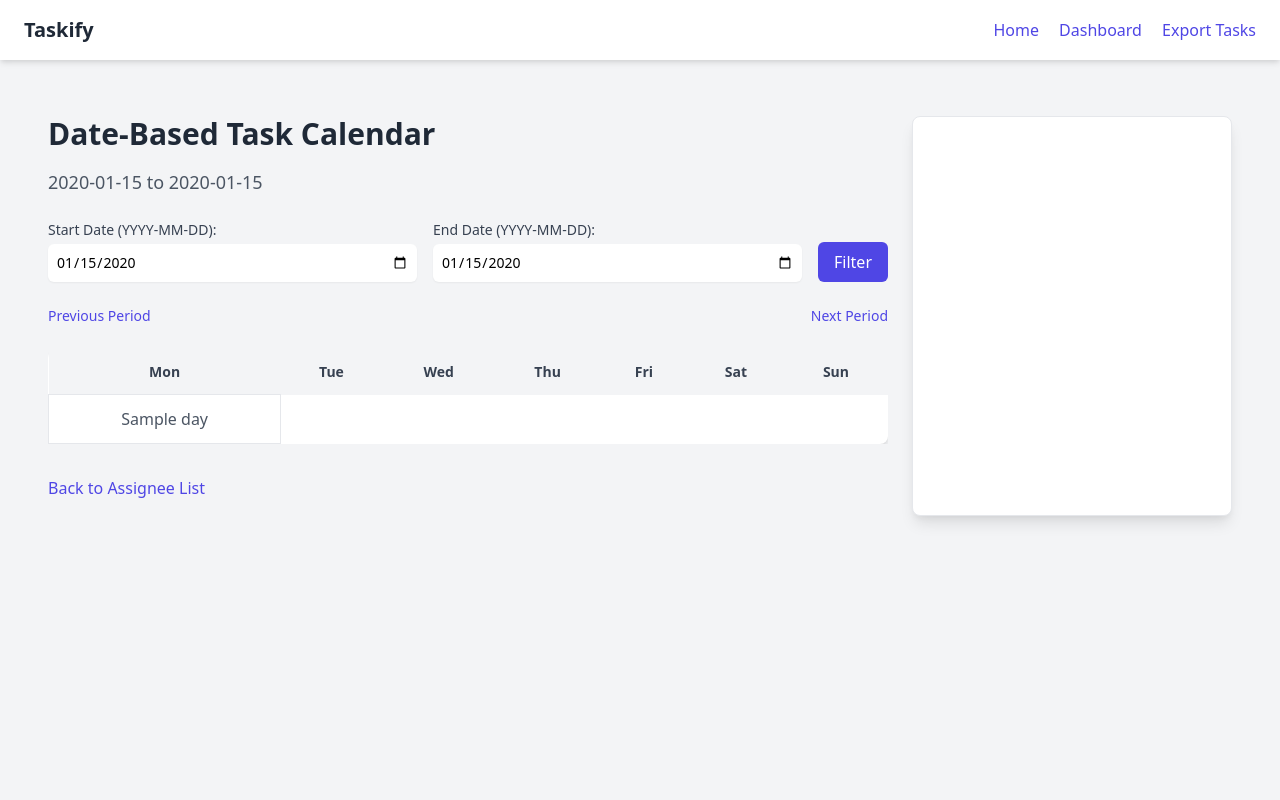
After one commit to SIVABALANPRABHU/Taskify, a Django app: template employee_management/tasks/templates/date_calendar.html in a window 1280 px wide. The commit adds this page. Run offline with Django 5.2, Linux system fonts and the light colour scheme; the template is opened without the code that fills it: most values are stand-ins (such as "Sample title", 1, 10 or a date in 2020).

Commit message:
Date-Based Task Calendar feature added

```diff
--- /dev/null
+++ b/employee_management/tasks/templates/date_calendar.html
@@ -0,0 +1,160 @@
+{% extends 'base.html' %}
+{% load custom_filters %}
+{% block title %}Date-Based Task Calendar{% endblock %}
+{% block content %}
+    <div class="container mx-auto p-4 sm:p-6 max-w-7xl">
+        <div class="flex flex-col lg:flex-row gap-6">
+            <!-- Main Calendar Area -->
+            <div class="flex-1">
+                <h1 class="text-3xl font-bold text-gray-800 mb-4">Date-Based Task Calendar</h1>
+                <h3 class="text-lg text-gray-600 mb-6">{{ start_date|date:"Y-m-d" }} to {{ end_date|date:"Y-m-d" }}</h3>
+
+                <!-- Start/End Date Filter Form -->
+                <form method="GET" action="{% url 'date_calendar' %}" class="mb-6 flex flex-col sm:flex-row gap-4">
+                    <div class="flex-1">
+                        <label for="start_date" class="block text-sm font-medium text-gray-700">Start Date (YYYY-MM-DD):</label>
+                        <input type="date" id="start_date" name="start_date" value="{{ start_date|date:'Y-m-d' }}" placeholder="2025-05-01"
+                               class="mt-1 block w-full border-gray-300 rounded-md shadow-sm focus:ring-indigo-500 focus:border-indigo-500 sm:text-sm p-2 appearance-none">
+                    </div>
+                    <div class="flex-1">
+                        <label for="end_date" class="block text-sm font-medium text-gray-700">End Date (YYYY-MM-DD):</label>
+                        <input type="date" id="end_date" name="end_date" value="{{ end_date|date:'Y-m-d' }}" placeholder="2025-05-31"
+                               class="mt-1 block w-full border-gray-300 rounded-md shadow-sm focus:ring-indigo-500 focus:border-indigo-500 sm:text-sm p-2 appearance-none">
+                    </div>
+                    <div class="self-end">
+                        <button type="submit" class="bg-indigo-600 text-white px-4 py-2 rounded-md hover:bg-indigo-700 transition">Filter</button>
+                    </div>
+                </form>
+
+                <!-- Navigation for previous/next date range -->
+                <div class="mb-6 flex justify-between text-sm">
+                    <a href="{% url 'date_calendar' %}?start_date={{ prev_start_date|date:'Y-m-d' }}&end_date={{ prev_end_date|date:'Y-m-d' }}&mode=date"
+                       class="text-indigo-600 hover:text-indigo-800 font-medium">Previous Period</a>
+                    <a href="{% url 'date_calendar' %}?start_date={{ next_start_date|date:'Y-m-d' }}&end_date={{ next_end_date|date:'Y-m-d' }}&mode=date"
+                       class="text-indigo-600 hover:text-indigo-800 font-medium">Next Period</a>
+                </div>
+
+                <!-- Calendar Table -->
+                <div class="overflow-x-auto mb-8">
+                    <table class="w-full border-collapse bg-white shadow-md rounded-lg">
+                        <thead>
+                            <tr class="bg-gray-100">
+                                <th class="p-3 text-sm font-semibold text-gray-700">Mon</th>
+                                <th class="p-3 text-sm font-semibold text-gray-700">Tue</th>
+                                <th class="p-3 text-sm font-semibold text-gray-700">Wed</th>
+                                <th class="p-3 text-sm font-semibold text-gray-700">Thu</th>
+                                <th class="p-3 text-sm font-semibold text-gray-700">Fri</th>
+                                <th class="p-3 text-sm font-semibold text-gray-700">Sat</th>
+                                <th class="p-3 text-sm font-semibold text-gray-700">Sun</th>
+                            </tr>
+                        </thead>
+                        <tbody>
+                            {% for week in calendar %}
+                                <tr>
+                                    {% for day in week %}
+                                        {% if day %}
+                                            {% with date_str=day|date:"Y-m-d" %}
+                                                <td class="border border-gray-200 p-3 text-center align-top {% if date_str in assignees_by_date %}bg-teal-100 cursor-pointer{% else %}bg-white{% endif %} hover:bg-gray-50 transition"
+                                                    {% if date_str in assignees_by_date %}data-date="{{ date_str }}" onclick="toggleSidebar('{{ date_str }}')"{% endif %}>
+                                                    <span class="text-gray-600 font-medium">{{ day.day }}</span>
+                                                    {% if date_str in assignees_by_date %}
+                                                        <div class="text-xs text-gray-500 mt-1">
+                                                            {{ assignees_by_date|lookup:date_str|length }} assignee{{ assignees_by_date|lookup:date_str|length|pluralize }}
+                                                        </div>
+                                                    {% endif %}
+                                                </td>
+                                            {% endwith %}
+                                        {% else %}
+                                            <td class="border border-gray-200 p-3 text-center bg-gray-50"></td>
+                                        {% endif %}
+                                    {% endfor %}
+                                </tr>
+                            {% endfor %}
+                        </tbody>
+                    </table>
+                </div>
+
+                <!-- Back to Assignee List -->
+                <div class="mb-4">
+                    <a href="{% url 'index' %}?mode=assignee" class="text-indigo-600 hover:text-indigo-800 font-medium">Back to Assignee List</a>
+                </div>
+            </div>
+
+            <!-- Right Sidebar -->
+            <div id="sidebar" class="lg:w-80 bg-white border border-gray-200 rounded-lg shadow-lg hidden lg:block sticky top-6 max-h-[calc(100vh-2rem)] overflow-y-auto">
+                <div id="sidebar-content" class="p-4">
+                    <h2 id="sidebar-date" class="text-lg font-semibold text-gray-800 mb-4"></h2>
+                    <ul id="assignee-list" class="space-y-2"></ul>
+                </div>
+            </div>
+        </div>
+    </div>
+
+    <!-- JavaScript for Sidebar Toggle -->
+    <script>
+        let currentDate = null;
+        const assigneeProfileBaseUrl = "{% url 'assignee_profile' name='placeholder' %}".replace('placeholder', '');
+
+        function toggleSidebar(dateStr) {
+            const sidebar = document.getElementById('sidebar');
+            const sidebarDate = document.getElementById('sidebar-date');
+            const assigneeList = document.getElementById('assignee-list');
+
+            // If clicking the same date, toggle visibility
+            if (currentDate === dateStr) {
+                sidebar.classList.toggle('hidden');
+                if (sidebar.classList.contains('hidden')) {
+                    currentDate = null;
+                }
+                return;
+            }
+
+            // Update sidebar content
+            currentDate = dateStr;
+            sidebar.classList.remove('hidden');
+            sidebarDate.textContent = dateStr;
+
+            // Get assignees for the date
+            const assignees = {{ assignees_by_date|safe }}[dateStr] || [];
+            assigneeList.innerHTML = '';
+            assignees.forEach(assignee => {
+                const li = document.createElement('li');
+                const encodedAssignee = encodeURIComponent(assignee);
+                const cleanBaseUrl = assigneeProfileBaseUrl.replace(/\/$/, '');
+                const href = `${cleanBaseUrl}${encodedAssignee}`;
+                li.innerHTML = `<a href="${href}" class="text-indigo-600 hover:underline text-sm" title="View ${assignee}'s profile">${assignee}</a>`;
+                assigneeList.appendChild(li);
+            });
+
+            // For mobile: Scroll to sidebar
+            if (window.innerWidth < 1024) {
+                sidebar.scrollIntoView({ behavior: 'smooth' });
+            }
+        }
+
+        // Ensure sidebar is hidden on page load
+        document.addEventListener('DOMContentLoaded', () => {
+            document.getElementById('sidebar').classList.add('hidden');
+        });
+    </script>
+
+    <!-- Mobile Sidebar Styles -->
+    <style>
+        @media (max-width: 1023px) {
+            #sidebar {
+                position: fixed;
+                bottom: 0;
+                left: 0;
+                right: 0;
+                width: 100%;
+                max-height: 50vh;
+                z-index: 50;
+                border-top: 1px solid #e5e7eb;
+                border-left: none;
+                border-right: none;
+                border-bottom: none;
+                border-radius: 0;
+            }
+        }
+    </style>
+{% endblock %}
--- a/employee_management/tasks/urls.py
+++ b/employee_management/tasks/urls.py
@@ -3,6 +3,7 @@ from . import views
 
 urlpatterns = [
     path('', views.index, name='index'),
+    path('date_calendar/', views.date_calendar, name='date_calendar'),
     path('assignee/<str:name>/', views.assignee_profile, name='assignee_profile'),
     path('assignee/<str:name>/tasks/', views.all_tasks, name='all_tasks'),
     path('assignee/<str:name>/<str:date>/', views.tasks_by_date, name='tasks_by_date'),
```
Also changed, not shown: employee_management/tasks/templates/index.html (+67 -9 lines), employee_management/tasks/views.py (+81 -2 lines), employee_management/db.sqlite3.
